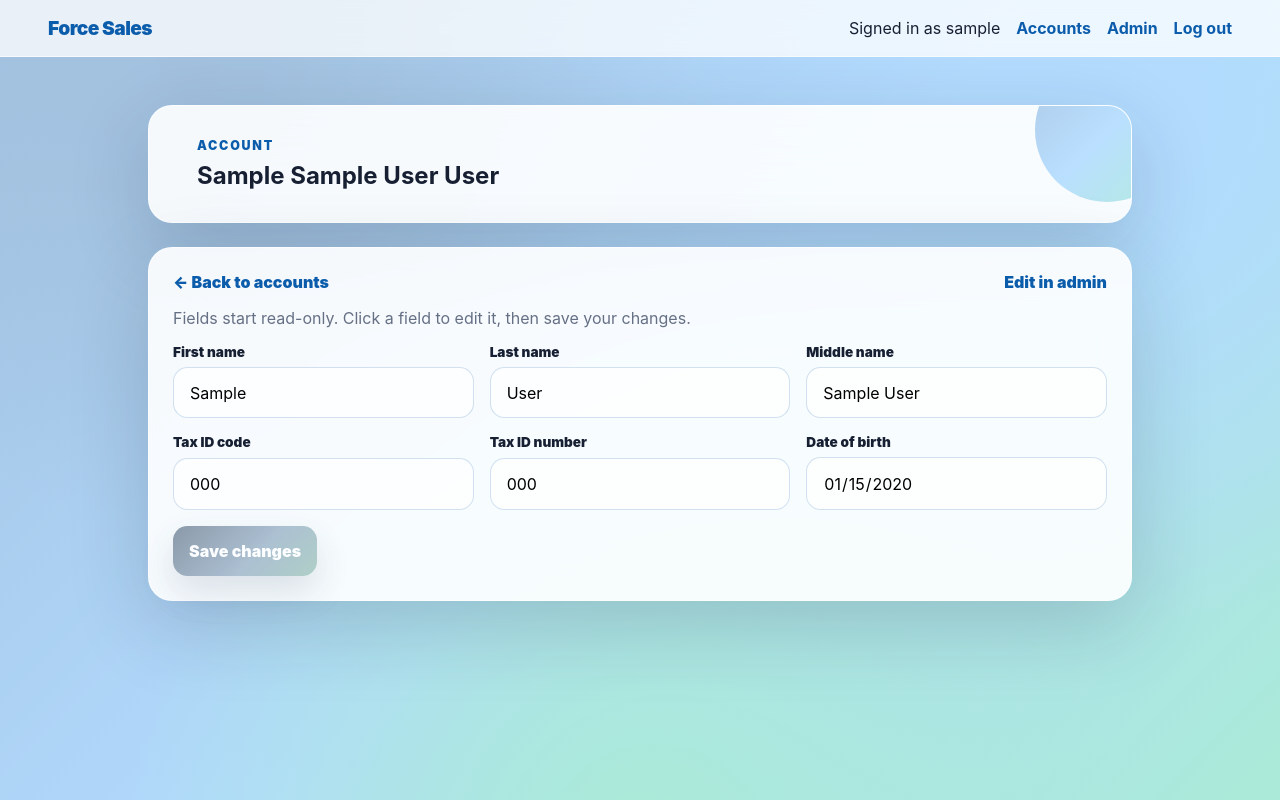
After one commit to ddh73/forceSales, a Django app: page /accounts/1/ in a window 1280 px wide. The commit adds this page. Run offline with Django 5.2, Linux system fonts and the light colour scheme; a user stored in the database is signed in; tables that the repository leaves empty hold one stand-in row (values such as "Sample post").

Commit message:
Add account object and record pages

```diff
--- /dev/null
+++ b/crm/forms.py
@@ -0,0 +1,19 @@
+from django import forms
+
+from .models import Account
+
+
+class AccountForm(forms.ModelForm):
+    class Meta:
+        model = Account
+        fields = [
+            "first_name",
+            "last_name",
+            "middle_name",
+            "tax_id_code",
+            "tax_id_number",
+            "date_of_birth",
+        ]
+        widgets = {
+            "date_of_birth": forms.DateInput(format="%Y-%m-%d", attrs={"type": "date"}),
+        }
--- a/crm/models.py
+++ b/crm/models.py
@@ -1 +1,28 @@
-# Add CRM data models here, for example accounts, contacts, leads, and opportunities.
+from django.db import models
+from django.urls import reverse
+
+
+class Account(models.Model):
+    """A customer account record tracked in the CRM."""
+
+    first_name = models.CharField(max_length=100)
+    last_name = models.CharField(max_length=100)
+    middle_name = models.CharField(blank=True, max_length=100)
+    tax_id_code = models.CharField("Tax ID code", max_length=32)
+    tax_id_number = models.CharField("Tax ID number", max_length=64)
+    date_of_birth = models.DateField()
+    created_at = models.DateTimeField(auto_now_add=True)
+    updated_at = models.DateTimeField(auto_now=True)
+
+    class Meta:
+        ordering = ["last_name", "first_name", "middle_name"]
+
+    def __str__(self):
+        return self.full_name
+
+    def get_absolute_url(self):
+        return reverse("account_detail", kwargs={"pk": self.pk})
+
+    @property
+    def full_name(self):
+        return " ".join(part for part in [self.first_name, self.middle_name, self.last_name] if part)
--- /dev/null
+++ b/crm/templates/crm/account_detail.html
@@ -0,0 +1,42 @@
+{% extends "crm/base.html" %}
+
+{% block title %}{{ account.full_name }} | Accounts | {{ site_branding.name }}{% endblock %}
+
+{% block content %}
+<section class="hero-card compact-hero">
+    <p class="eyebrow">Account</p>
+    <h1>{{ account.full_name }}</h1>
+</section>
+
+<section class="panel">
+    <div class="record-toolbar">
+        <a class="back-link" href="{% url 'account_list' %}">← Back to accounts</a>
+        {% if user.is_staff %}<a class="back-link" href="{% url 'admin:crm_account_change' account.pk %}">Edit in admin</a>{% endif %}
+    </div>
+
+    <p class="edit-hint">Fields start read-only. Click a field to edit it, then save your changes.</p>
+
+    <form class="record-form" method="post" novalidate>
+        {% csrf_token %}
+        {% for field in form %}
+            <div class="record-field{% if field.errors %} has-errors{% endif %}">
+                <label for="{{ field.id_for_label }}">{{ field.label }}</label>
+                {{ field }}
+                {% if field.errors %}<div class="field-errors">{{ field.errors }}</div>{% endif %}
+            </div>
+        {% endfor %}
+        <button class="save-button" type="submit" disabled>Save changes</button>
+    </form>
+</section>
+
+<script>
+    document.querySelectorAll(".record-form input").forEach((field) => {
+        field.setAttribute("readonly", "readonly");
+        field.addEventListener("click", () => {
+            field.removeAttribute("readonly");
+            field.classList.add("is-editing");
+            document.querySelector(".save-button").removeAttribute("disabled");
+        });
+    });
+</script>
+{% endblock %}
--- a/crm/templates/crm/base.html
+++ b/crm/templates/crm/base.html
@@ -20,6 +20,7 @@
         {% if user.is_authenticated %}
             <nav class="nav-links" aria-label="Primary navigation">
                 <span>Signed in as {{ user.get_username }}</span>
+                <a href="{% url 'account_list' %}">Accounts</a>
                 {% if user.is_staff %}<a href="{% url 'admin:index' %}">Admin</a>{% endif %}
                 <form action="{% url 'logout' %}" method="post">
                     {% csrf_token %}
--- a/crm/urls.py
+++ b/crm/urls.py
@@ -5,4 +5,6 @@ from . import views
 urlpatterns = [
     path("", views.HomeView.as_view(), name="home"),
     path("dashboard/", views.DashboardView.as_view(), name="dashboard"),
+    path("accounts/", views.AccountListView.as_view(), name="account_list"),
+    path("accounts/<int:pk>/", views.AccountDetailView.as_view(), name="account_detail"),
 ]
--- a/crm/views.py
+++ b/crm/views.py
@@ -1,6 +1,10 @@
+from django.contrib import messages
 from django.contrib.auth.mixins import LoginRequiredMixin
-from django.shortcuts import redirect
-from django.views.generic import TemplateView
+from django.shortcuts import get_object_or_404, redirect
+from django.views.generic import ListView, TemplateView
+
+from .forms import AccountForm
+from .models import Account
 
 
 class HomeView(TemplateView):
@@ -22,4 +26,38 @@ class DashboardView(LoginRequiredMixin, TemplateView):
         user = self.request.user
         context["is_crm_admin"] = user.is_superuser or user.groups.filter(name="CRM Admin").exists()
         context["is_standard_user"] = user.groups.filter(name="Standard User").exists()
+        context["account_count"] = Account.objects.count()
         return context
+
+
+class AccountListView(LoginRequiredMixin, ListView):
+    """Display the current list of CRM accounts."""
+
+    context_object_name = "accounts"
+    model = Account
+    paginate_by = 25
+    template_name = "crm/account_list.html"
+
+
+class AccountDetailView(LoginRequiredMixin, TemplateView):
+    """Display an account record and allow inline field editing."""
+
+    template_name = "crm/account_detail.html"
+
+    def dispatch(self, request, *args, **kwargs):
+        self.account = get_object_or_404(Account, pk=kwargs["pk"])
+        return super().dispatch(request, *args, **kwargs)
+
+    def get_context_data(self, **kwargs):
+        context = super().get_context_data(**kwargs)
+        context["account"] = self.account
+        context["form"] = kwargs.get("form") or AccountForm(instance=self.account)
+        return context
+
+    def post(self, request, *args, **kwargs):
+        form = AccountForm(request.POST, instance=self.account)
+        if form.is_valid():
+            form.save()
+            messages.success(request, "Account updated.")
+            return redirect(self.account.get_absolute_url())
+        return self.render_to_response(self.get_context_data(form=form))
--- a/static/css/site.css
+++ b/static/css/site.css
@@ -300,3 +300,155 @@ button:hover,
         flex-direction: column;
     }
 }
+
+.compact-hero {
+    padding-bottom: 2rem;
+    padding-top: 2rem;
+}
+
+.tab-list {
+    display: grid;
+    gap: 0.8rem;
+}
+
+.tab-card {
+    align-items: center;
+    background: rgba(255, 255, 255, 0.72);
+    border: 1px solid rgba(11, 92, 171, 0.16);
+    border-radius: 1rem;
+    color: var(--text);
+    display: flex;
+    justify-content: space-between;
+    padding: 1rem;
+    text-decoration: none;
+    transition: border-color 160ms ease, box-shadow 160ms ease, transform 160ms ease;
+}
+
+.tab-card:not(.disabled):hover {
+    border-color: var(--secondary);
+    box-shadow: 0 14px 32px rgba(11, 92, 171, 0.16);
+    transform: translateY(-1px);
+}
+
+.tab-card.disabled {
+    opacity: 0.62;
+}
+
+.tab-title {
+    font-weight: 900;
+}
+
+.tab-meta,
+.record-row small,
+.edit-hint {
+    color: var(--muted);
+}
+
+.record-list {
+    display: grid;
+    gap: 0.75rem;
+}
+
+.record-row {
+    align-items: center;
+    background: rgba(255, 255, 255, 0.72);
+    border: 1px solid rgba(11, 92, 171, 0.14);
+    border-radius: 1rem;
+    color: var(--text);
+    display: flex;
+    justify-content: space-between;
+    padding: 1rem;
+    text-decoration: none;
+    transition: border-color 160ms ease, box-shadow 160ms ease, transform 160ms ease;
+}
+
+.record-row:hover {
+    border-color: var(--secondary);
+    box-shadow: 0 14px 32px rgba(11, 92, 171, 0.16);
+    transform: translateY(-1px);
+}
+
+.record-row small {
+    display: block;
+    margin-top: 0.25rem;
+}
+
+.record-action {
+    color: var(--primary);
+    font-weight: 900;
+}
+
+.empty-state {
+    text-align: center;
+}
+
+.record-toolbar {
+    align-items: center;
+    display: flex;
+    flex-wrap: wrap;
+    gap: 1rem;
+    justify-content: space-between;
+    margin-bottom: 1rem;
+}
+
+.back-link {
+    color: var(--primary);
+    font-weight: 900;
+    text-decoration: none;
+}
+
+.record-form {
+    display: grid;
+    gap: 1rem;
+    grid-template-columns: repeat(auto-fit, minmax(240px, 1fr));
+}
+
+.record-field {
+    display: grid;
+    gap: 0.45rem;
+}
+
+.record-field label {
+    font-size: 0.85rem;
+    font-weight: 900;
+}
+
+.record-field input {
+    background: rgba(255, 255, 255, 0.74);
+    border: 1px solid rgba(11, 92, 171, 0.18);
+    border-radius: 0.9rem;
+    font: inherit;
+    padding: 0.9rem 1rem;
+    transition: border-color 160ms ease, box-shadow 160ms ease, transform 160ms ease;
+    width: 100%;
+}
+
+.record-field input[readonly] {
+    cursor: pointer;
+}
+
+.record-field input.is-editing,
+.record-field input:focus {
+    background: white;
+    border-color: var(--secondary);
+    box-shadow: 0 0 0 4px rgba(53, 161, 255, 0.18);
+    outline: none;
+}
+
+.field-errors ul {
+    color: var(--danger-text);
+    margin: 0;
+    padding-left: 1.2rem;
+}
+
+.save-button {
+    grid-column: 1 / -1;
+    justify-self: start;
+}
+
+.save-button:disabled {
+    cursor: not-allowed;
+    filter: grayscale(0.7);
+    opacity: 0.58;
+    transform: none;
+}
```
Also changed, not shown: crm/admin.py (+26 -1 lines), crm/templates/crm/account_list.html (added, +34 -0 lines), crm/templates/crm/dashboard.html (+18 -6 lines), crm/tests.py (+80 -0 lines), crm/migrations/0002_initial.py (added).
